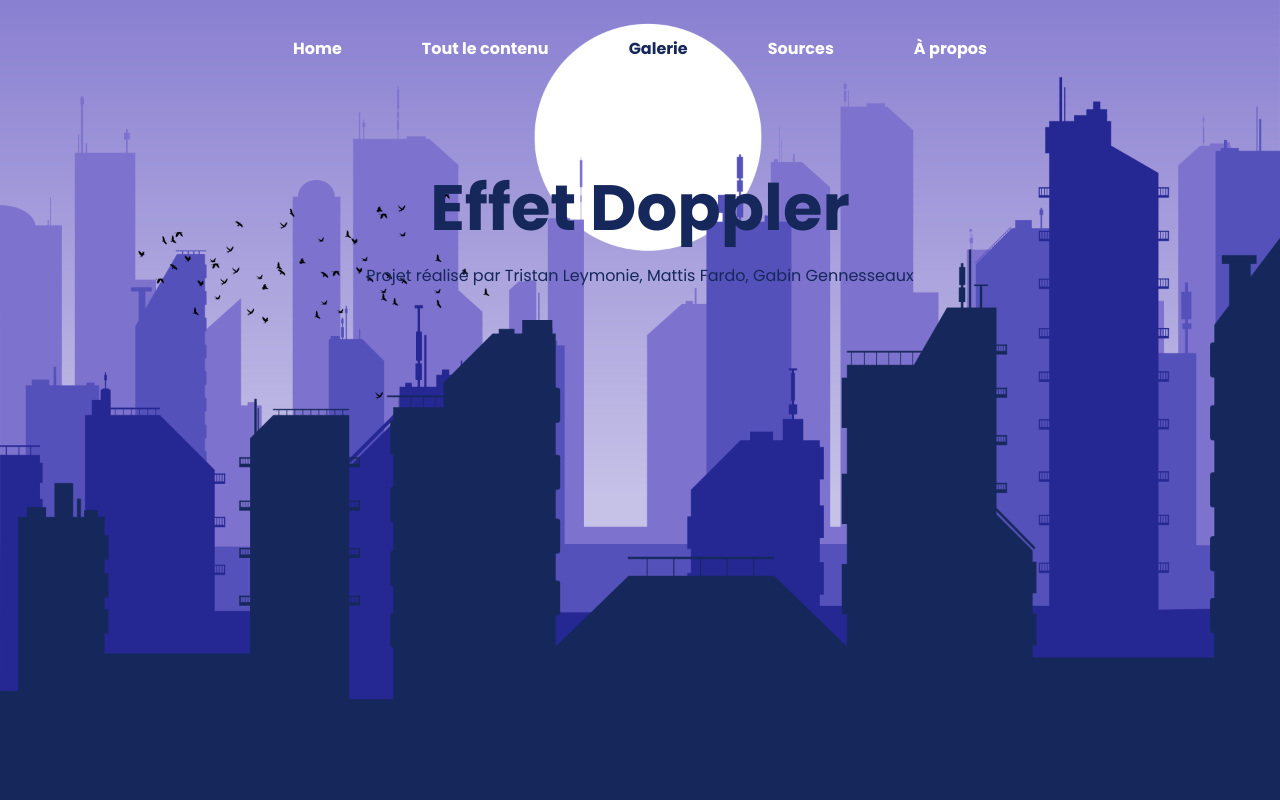
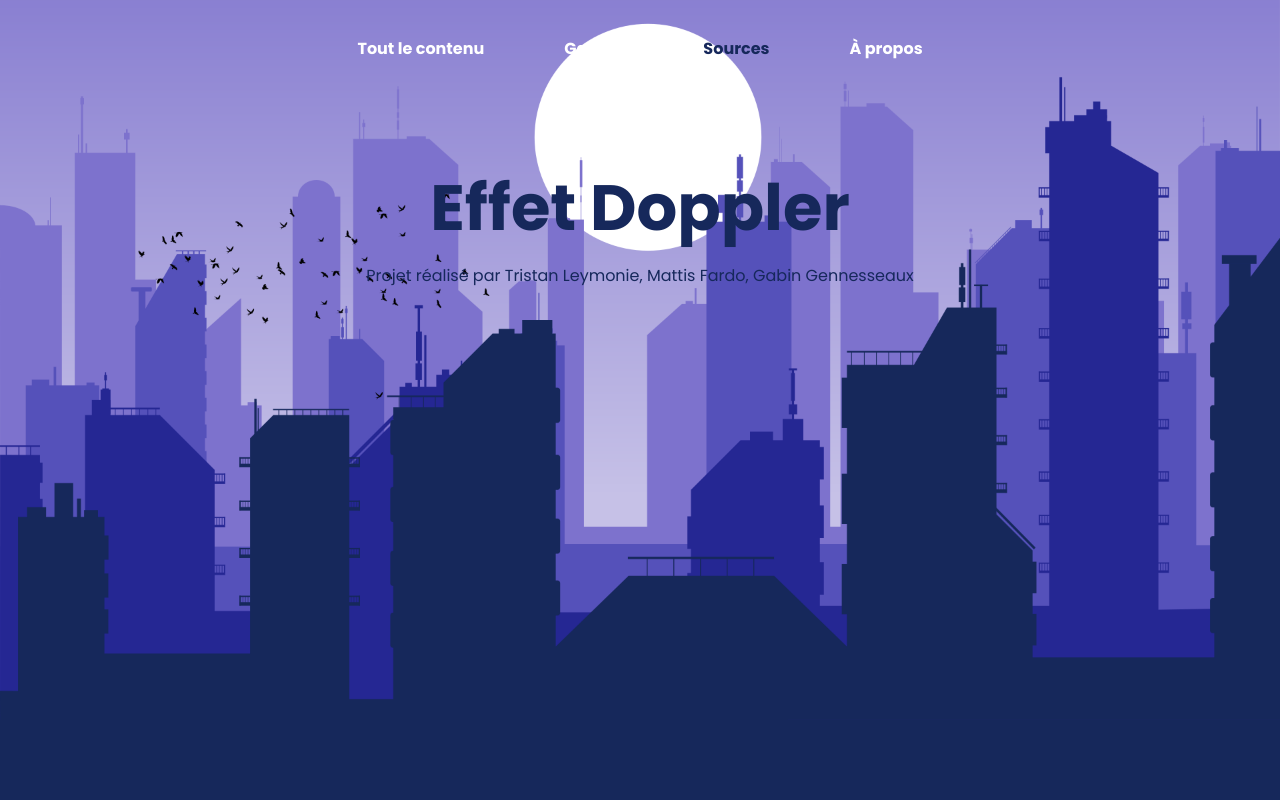
Before and after one commit to Loxiary/es2024, a website: page public/template/html/scrolling.html in a window 1280 px wide. Shown: the top 800 px of the page. Drawn offline with Linux system fonts and the light colour scheme.

Commit message:
source created

```diff
--- a/public/template/css/scrolling.css
+++ b/public/template/css/scrolling.css
@@ -207,7 +207,7 @@ nav li:hover{
     padding-left: 2em;
     font-family: "Poppins", serif;
     border: none;
-    height: 5vh;
+    height: 3em;
     width: 100%;
     background-color: #16285b;
     text-align: left;
--- a/public/template/html/scrolling.html
+++ b/public/template/html/scrolling.html
@@ -12,21 +12,19 @@
 
     <div class="mobile_nav_div" id="mobile-nav-div">
         <div class="mobile_btns_div">
-            <button id="Home">Home</button>
-            <button id="Tout le contenu">Tout le contenu</button>
-            <button id="Galerie">Galerie</button>
-            <button id="Sources">Sources</button>
-            <button id="À propos">À propos</button>
+            <button id="Tout le contenu" onclick="ToContentWindow()">Tout le contenu</button>
+            <button id="Galerie" onclick="GaleryButtonClicked()">Galerie</button>
+            <button id="Sources" onclick="SourceButtonClicked()">Sources</button>
+            <button id="À propos" onclick="AboutButtonClicked()">À propos</button>
         </div>
     </div>
 
     <nav>
         <ul>
-            <li>Home</li>
             <li><a onclick="ToContentWindow()">Tout le contenu</a></li>
-            <li>Galerie</li>
-            <li>Sources</li>
-            <li>À propos</li>
+            <li><a onclick="GaleryButtonClicked()">Galerie</a></li>
+            <li><a onclick="SourceButtonClicked()">Sources</a></li>
+            <li><a onclick="AboutButtonClicked()">À propos</a></li>
         </ul>
     </nav>
 
--- a/public/template/js/scrolling.js
+++ b/public/template/js/scrolling.js
@@ -48,21 +48,17 @@ function ToContentWindow(){
 }
 
 function ToggleNavbar(){
-        document.getElementById("mobile-nav-div").classList.toggle("show")
-}
-
-function HomeButtonClicked(){
-
+    document.getElementById("mobile-nav-div").classList.toggle("show")
 }
 
 function GaleryButtonClicked(){
-
+    window.location.href = 'galery/';
 }
 
 function SourceButtonClicked(){
-
+    window.location.href = 'sources/';
 }
 
 function AboutButtonClicked(){
-
+    window.location.href = 'about/';
 }
```
Also changed, not shown: public/template/html/sources.html (added, +11 -0 lines).
